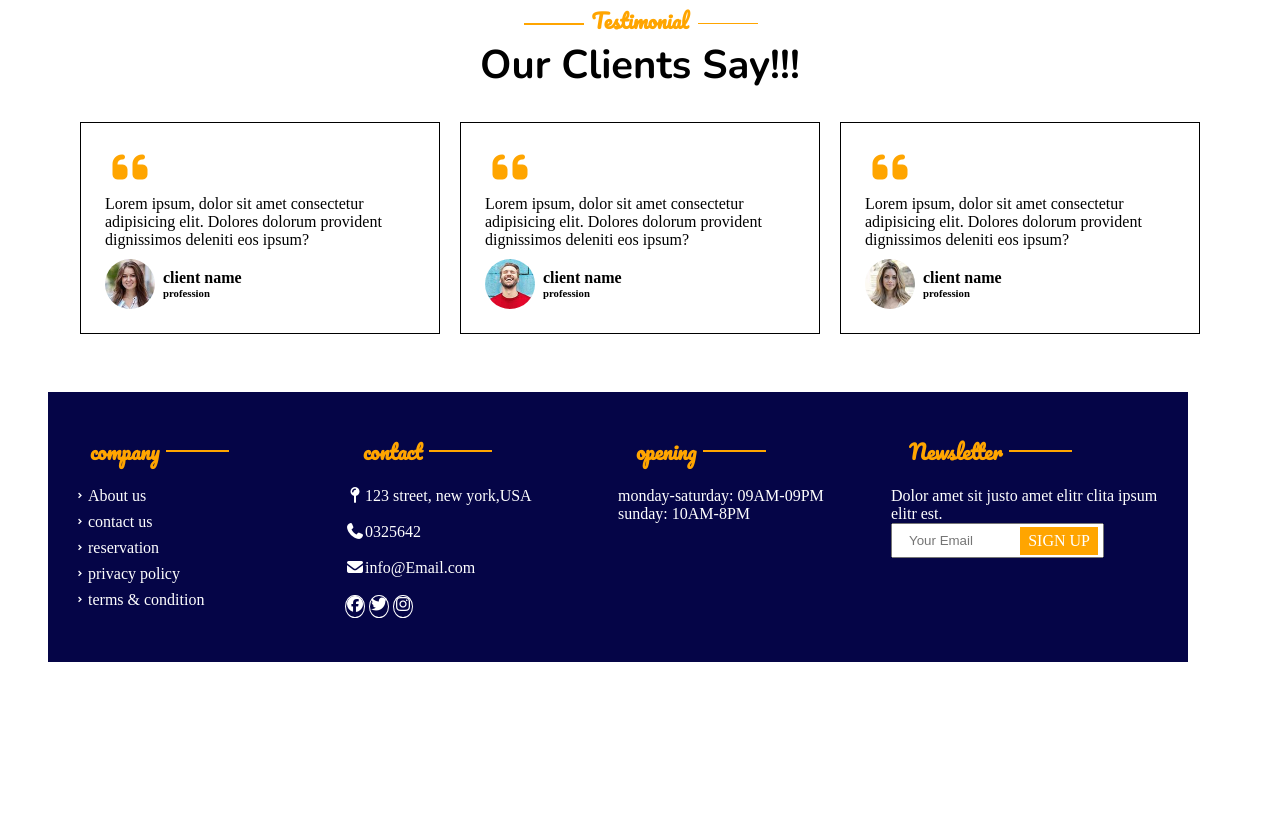
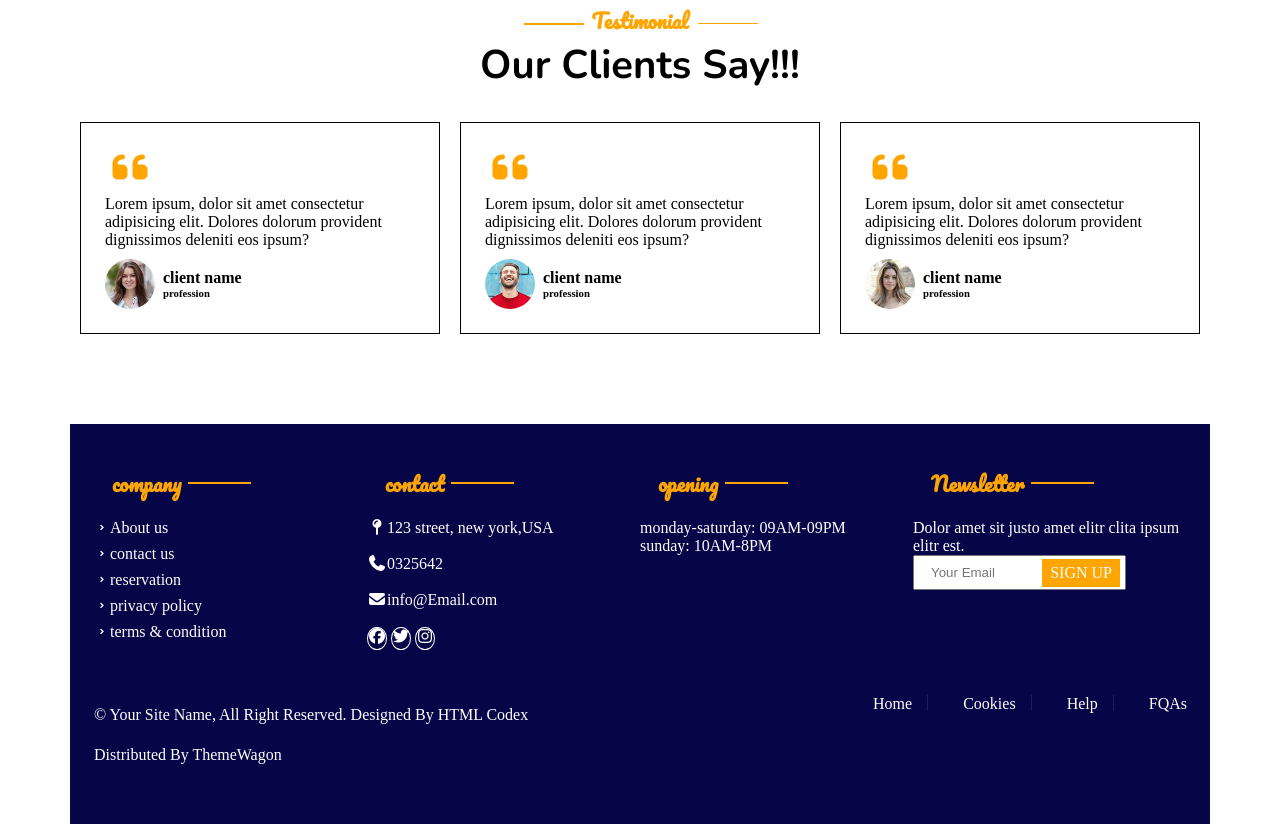
Before and after one commit to sandhya-1309/final-project, a plain HTML site: page restoran-prectise-project/index.html in a window 1280 px wide. Shown: the part 3452-4276 px from the top of the page. Before the commit the page ends 4162 px from the top, so only its background shows below. Drawn offline with nearby package versions, Linux system fonts and the light colour scheme.

Commit message:
add code

```diff
--- a/restoran-prectise-project/css/media.css
+++ b/restoran-prectise-project/css/media.css
@@ -57,6 +57,10 @@
         width: 50% !important;
     }
 
+    footer .footer-bottom ul{
+        padding: 16px 0 !important;
+    }
+
 }
 
 @media (max-width: 547px) {
--- a/restoran-prectise-project/css/style.css
+++ b/restoran-prectise-project/css/style.css
@@ -553,6 +553,10 @@ main .main-pic {
 }
 
 /* #### client-review #### */
+.client-review{
+    margin-bottom: 80px;
+}
+
 .client-review h5 {
     color: var(--orange-800);
     font-size: 20px;
@@ -625,7 +629,7 @@ main .main-pic {
 /* #### footer #### */
 
 .footer-container {
-    margin: 48px;
+    /* margin: 48px; */
     padding: 24px;
     background-color: var(--t-blue);
     color: var(--white);
@@ -706,3 +710,36 @@ main .main-pic {
     right: 6px;
     background-color: var(--orange-800);
 }
+
+/* ##### footer bottom  #### */
+footer .footer-bottom {
+   padding: 25px 0;
+   justify-content: space-between !important;
+}
+
+footer .footer-bottom p {
+   line-height: 2.5;
+   text-align: left;
+   color: var(--white);
+}
+
+
+footer .footer-bottom ul {
+   /* justify-content: right; */
+   text-align: right;
+   padding-left: 250px;
+}
+
+footer .footer-bottom ul a {
+   border-right: 1px solid rgba(255, 255, 255, .1);
+   margin-right: 15px;
+   padding-right: 15px;
+   height: 16px;
+   align-items: center;
+}
+
+footer .footer-bottom ul a:last-child {
+   margin-right: 0;
+   padding-right: 0;
+   border: none;
+}
--- a/restoran-prectise-project/index.html
+++ b/restoran-prectise-project/index.html
@@ -43,7 +43,7 @@
     </header>
     <main>
         <div class="container row align-item">
-            <div class="main-contant  col-6 col-l-12" >
+            <div class="main-contant  col-6 col-l-12">
                 <h1>Enjoy Our <br>
                     Delicious Meal</h1>
                 <p>Tempor erat elitr rebum at clita. Diam dolor diam ipsum sit. Aliqu diam amet diam et eos. Clita erat
@@ -524,6 +524,21 @@
                     <a href="">SIGN UP</a>
                 </div>
             </div>
+            <div class="footer-bottom row">
+                <div class="col-6 col-l-12">
+                    <p>© Your Site Name, All Right Reserved. Designed By HTML Codex
+                    </p>
+                    <p>Distributed By ThemeWagon</p>
+                </div>
+                <div class="col-6 col-l-12">
+                    <ul class="d-flex">
+                        <a>Home</a>
+                        <a>Cookies</a>
+                        <a>Help</a>
+                        <a>FQAs</a>
+                    </ul>
+                </div>
+            </div>
 
         </div>
 
```
Lines whose indentation alone changed are shown as unchanged.
